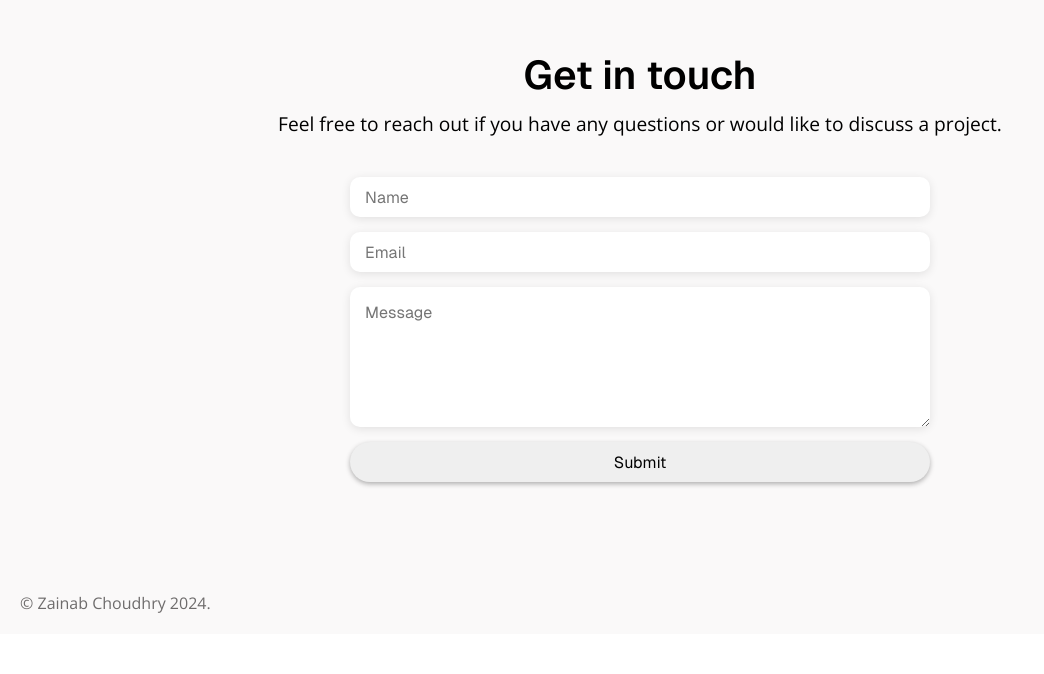
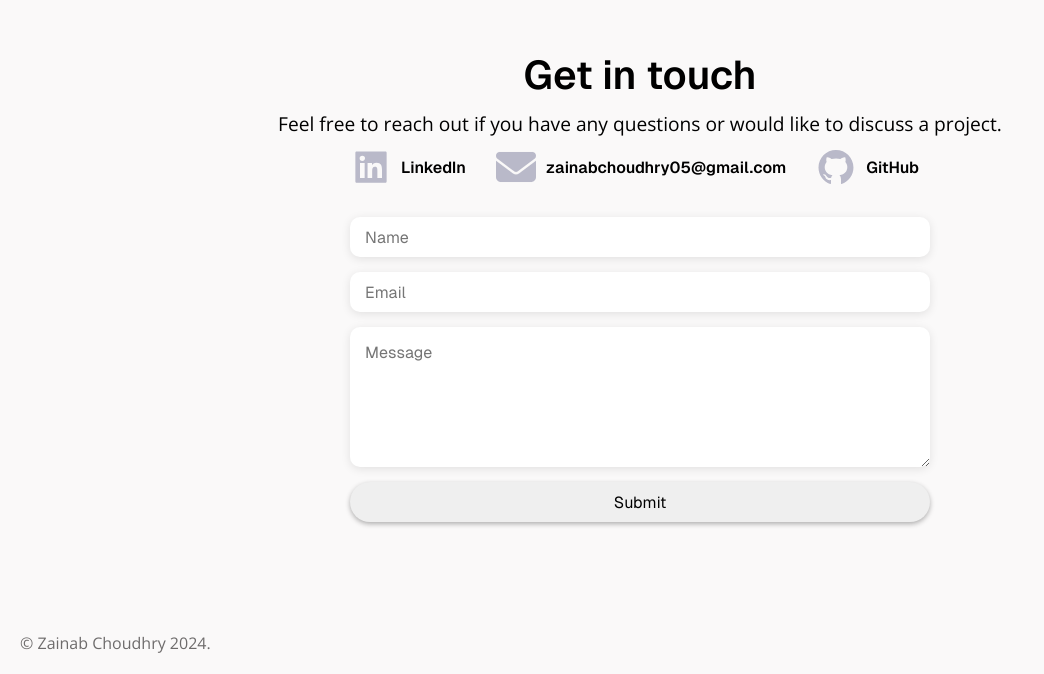
Before and after one commit to zainabch123/updated-portfolio-react-app, a React (Vite) app: page / in a window 1280 px wide. Shown: the part 3496-4170 px from the top of the page, without its empty margins (0-1044 px from the left). Before the commit the page ends 4130 px from the top, so only its background shows below. Built offline with nearby package versions, Linux system fonts and the light colour scheme.

Commit message:
added social links to contact form

```diff
--- a/src/Contact/Contact.jsx
+++ b/src/Contact/Contact.jsx
@@ -39,19 +39,54 @@
         Feel free to reach out if you have any questions or would like to
         discuss a project.
       </p>
+      <div className="contact-me-links">
+        <div className="linkedIn">
+          <a href="https://www.linkedin.com/in/zainab-choudhry-244005189/">
+            <svg
+              strokeWidth="0"
+              viewBox="0 0 1024 1024"
+              height="40px"
+              width="40px"
+              xmlns="http://www.w3.org/2000/svg"
+            >
+              <path d="M880 112H144c-17.7 0-32 14.3-32 32v736c0 17.7 14.3 32 32 32h736c17.7 0 32-14.3 32-32V144c0-17.7-14.3-32-32-32zM349.3 793.7H230.6V411.9h118.7v381.8zm-59.3-434a68.8 68.8 0 1 1 68.8-68.8c-.1 38-30.9 68.8-68.8 68.8zm503.7 434H675.1V608c0-44.3-.8-101.2-61.7-101.2-61.7 0-71.2 48.2-71.2 98v188.9H423.7V411.9h113.8v52.2h1.6c15.8-30 54.5-61.7 112.3-61.7 120.2 0 142.3 79.1 142.3 181.9v209.4z"></path>
+            </svg>
+            <h4>LinkedIn</h4>
+          </a>
+        </div>
+        <div className="email">
+          <svg
+            xmlns="http://www.w3.org/2000/svg"
+            viewBox="0 0 512 512"
+            height="40px"
+            width="40px"
+          >
+            <path d="M48 64C21.5 64 0 85.5 0 112c0 15.1 7.1 29.3 19.2 38.4L236.8 313.6c11.4 8.5 27 8.5 38.4 0L492.8 150.4c12.1-9.1 19.2-23.3 19.2-38.4c0-26.5-21.5-48-48-48L48 64zM0 176L0 384c0 35.3 28.7 64 64 64l384 0c35.3 0 64-28.7 64-64l0-208L294.4 339.2c-22.8 17.1-54 17.1-76.8 0L0 176z" />
+          </svg>
+          <h4>zainabchoudhry05@gmail.com</h4>
+        </div>
+        <div className="gitHub">
+          <a href="https://github.com/zainabch123">
+            <svg
+              strokeWidth="0"
+              viewBox="0 0 1024 1024"
+              height="40px"
+              width="40px"
+              xmlns="http://www.w3.org/2000/svg"
+            >
+              <path d="M511.6 76.3C264.3 76.2 64 276.4 64 523.5 64 718.9 189.3 885 363.8 946c23.5 5.9 19.9-10.8 19.9-22.2v-77.5c-135.7 15.9-141.2-73.9-150.3-88.9C215 726 171.5 718 184.5 703c30.9-15.9 62.4 4 98.9 57.9 26.4 39.1 77.9 32.5 104 26 5.7-23.5 17.9-44.5 34.7-60.8-140.6-25.2-199.2-111-199.2-213 0-49.5 16.3-95 48.3-131.7-20.4-60.5 1.9-112.3 4.9-120 58.1-5.2 118.5 41.6 123.2 45.3 33-8.9 70.7-13.6 112.9-13.6 42.4 0 80.2 4.9 113.5 13.9 11.3-8.6 67.3-48.8 121.3-43.9 2.9 7.7 24.7 58.3 5.5 118 32.4 36.8 48.9 82.7 48.9 132.3 0 102.2-59 188.1-200 212.9a127.5 127.5 0 0 1 38.1 91v112.5c.8 9 0 17.9 15 17.9 177.1-59.7 304.6-227 304.6-424.1 0-247.2-200.4-447.3-447.5-447.3z"></path>
+            </svg>
+            <h4>GitHub</h4>
+          </a>
+        </div>
+      </div>
       <form
         ref={formRef}
         action="https://public.herotofu.com/v1/1ddc7270-9619-11ef-840d-9fdbf4f87a8b"
         method="POST"
         className="animated-section"
       >
-        <input
-          type="text"
-          placeholder="Name"
-          name="Name"
-          id="name"
-          required
-        />
+        <input type="text" placeholder="Name" name="Name" id="name" required />
         <input
           type="email"
           placeholder="Email"
@@ -59,11 +94,7 @@
           id="email"
           required
         />
-        <textarea
-          id="message"
-          placeholder="Message"
-          name="Message"
-        ></textarea>
+        <textarea id="message" placeholder="Message" name="Message"></textarea>
         <button id="submit-button" type="submit">
           Submit
         </button>
--- a/src/Contact/contact.css
+++ b/src/Contact/contact.css
@@ -10,6 +10,37 @@
 .contact-section .title {
   margin-top: 80px
 }
+
+.contact-me-links {
+  display: flex;
+  flex-wrap: wrap;
+  align-content: center;
+}
+
+.contact-me-links a {
+   text-decoration: none;
+
+}
+
+.linkedIn a, .email, .gitHub a {
+  display: grid;
+  align-items: center;
+  padding: 0px 10px;
+}
+
+.contact-me-links h4 {
+  grid-column: 2 / span 1;
+  padding: 0px 10px;
+  color: black;
+}
+
+.contact-me-links svg {
+  stroke: #b9b9c9;
+  fill: #b9b9c9;
+  cursor: pointer;
+}
+
+
 
 .contact-section form {
   display: flex;
```
